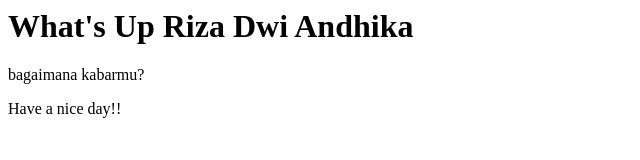
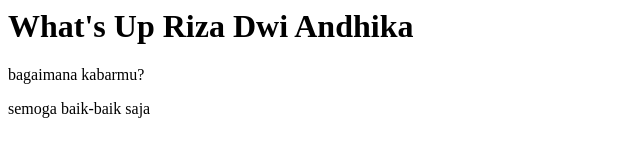
Before and after one commit to rizadwiandhika/riza-git-test, a plain HTML site: page index.html in a window 1280 px wide. Shown: the full height of the page, 0-640 px from the left. Drawn offline with Linux system fonts and the light colour scheme.

Commit message:
merubah paragraf harapan index.html

```diff
--- a/index.html
+++ b/index.html
@@ -9,7 +9,7 @@
     <h1>What's Up Riza Dwi Andhika</h1>
     <p>bagaimana kabarmu?</p>
 
-    <p>Have a nice day!!</p>
+    <p>semoga baik-baik saja</p>
 
 </body>
 </html>
```
